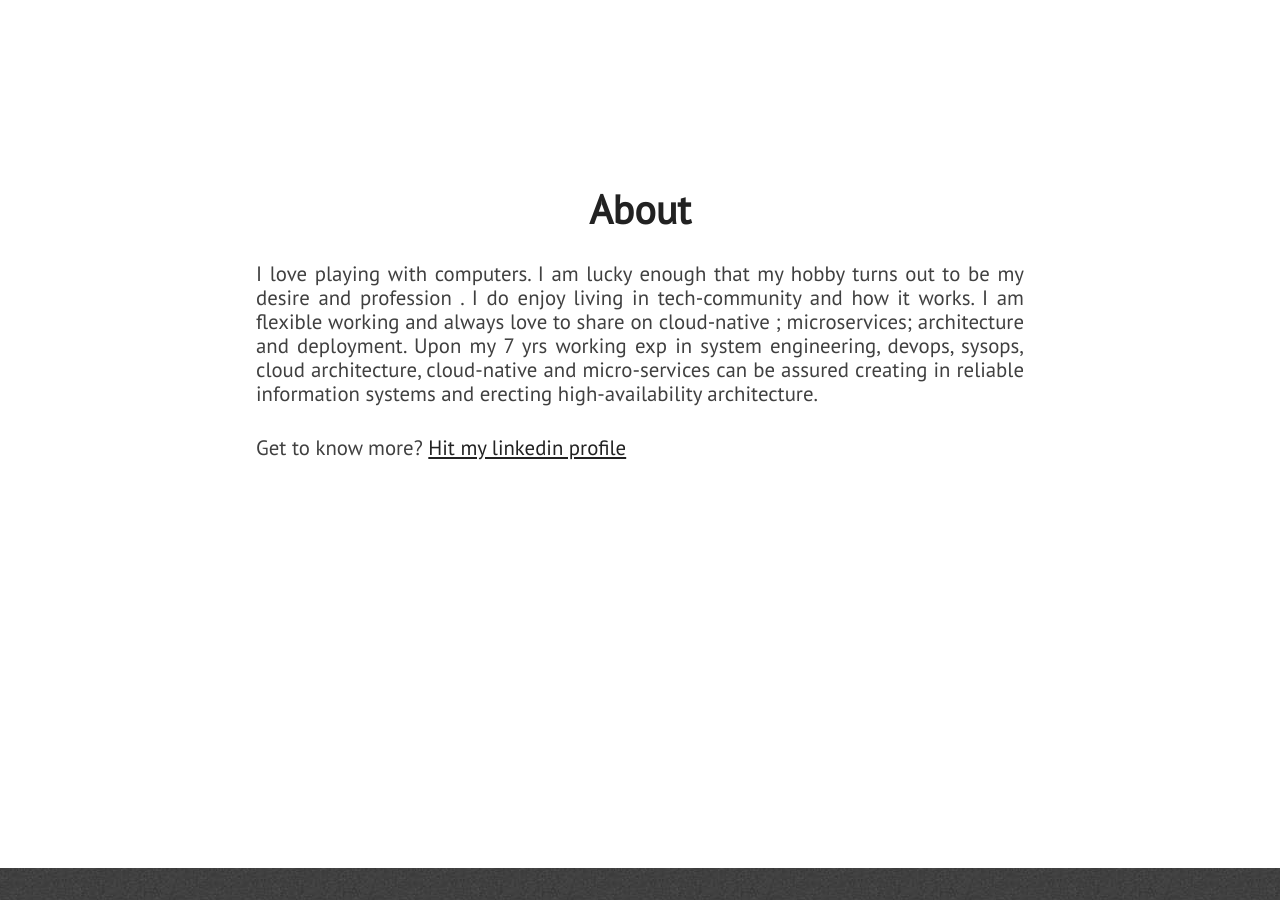
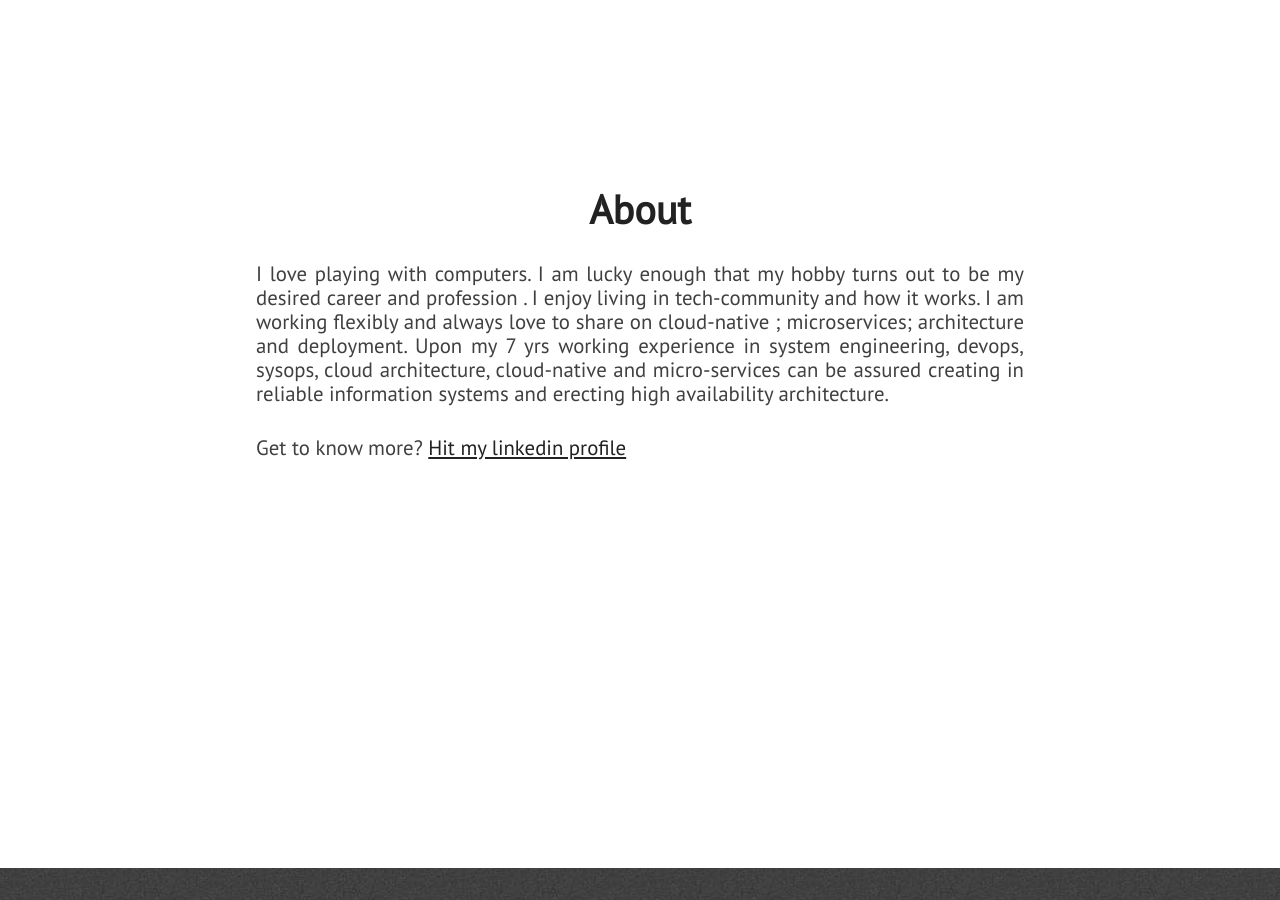
Before and after one commit to josephphyo/josephphyo.github.io, a Jekyll site: the page built from index.html, in a window 1280 px wide and 900 px high, scrolled down 1092 px. Built offline with Jekyll 4.4.1, drawn with Linux system fonts in a browser that asks for light colours; nearby versions of some CDN libraries.

Commit message:
First Commit

```diff
--- a/_includes/about.html
+++ b/_includes/about.html
@@ -3,9 +3,9 @@
         <div id="about-text">
             <div class="section-heading">About</div>
             <p class="paragraph-text justify-text">
-                I love playing with computers. I am lucky enough that my hobby turns out to be my desire and profession .
-                I do enjoy living in tech-community and how it works. I am flexible working and always love to share on cloud-native ; microservices; architecture and deployment.
-                Upon my 7 yrs working exp in system engineering, devops, sysops, cloud architecture, cloud-native and micro-services can be assured creating in reliable information systems and erecting high-availability architecture.</p>
+                I love playing with computers. I am lucky enough that my hobby turns out to be my desired career and profession . I enjoy living in tech-community and how it works. I am working flexibly and always love
+                to share on cloud-native ; microservices; architecture and deployment.
+                Upon my 7 yrs working experience in system engineering, devops, sysops, cloud architecture, cloud-native and micro-services can be assured creating in reliable information systems and erecting high availability architecture.</p>
             <p class="paragraph-text justify-text">
                 Get to know more? <a href="https://www.linkedin.com/in/joseph1990/">Hit my linkedin profile</a>
 
```
